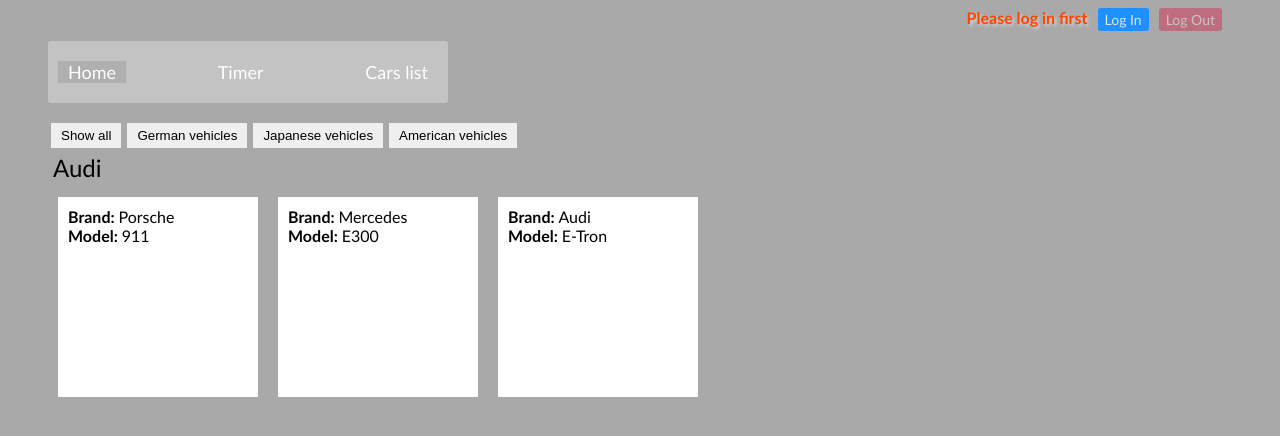
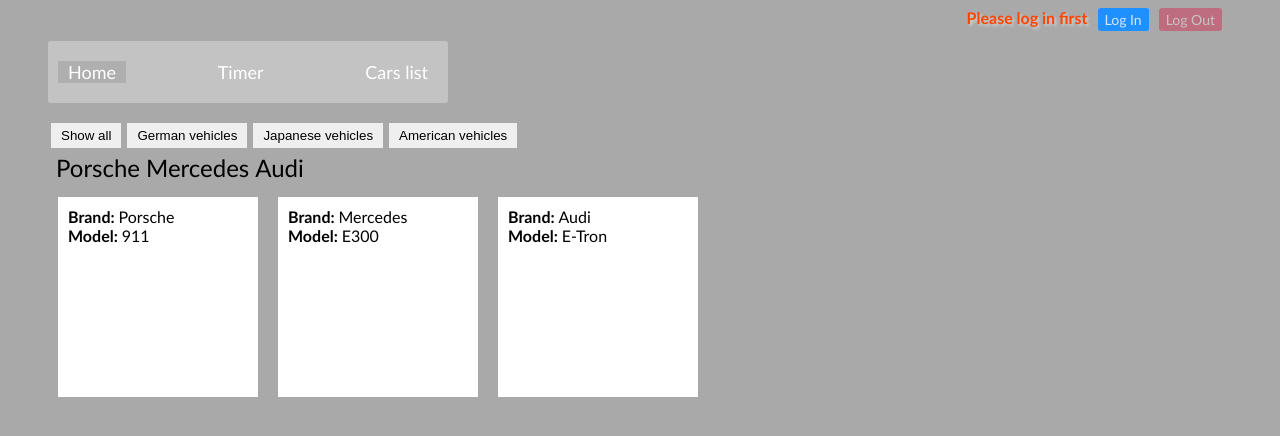
Before and after one commit to Nazar-Nazarenko/Car-Service, an Angular app in the folder Car-Service-App/: page /home in a window 1280 px wide. Both pictures are taken after a click on the button "German vehicles". Shown: the top 436 px of the page. Built offline with nearby package versions, Linux system fonts and the light colour scheme.

Commit message:
scan() method performed

```diff
--- a/Car-Service-App/src/app/components/home/home.component.html
+++ b/Car-Service-App/src/app/components/home/home.component.html
@@ -4,7 +4,9 @@
       {{button.name}}
     </button>
   </div>
-  <div class="brands">{{  carBrands }}</div>
+  <div class="wrap-brands">
+    <div class="brands" *ngFor="let brand of carBrands">{{brand}}</div>
+  </div>
   <div class="card-wrap" >
     <app-card-item *ngFor="let car of carsSelected" [cardItem]="car"></app-card-item>
   </div>
--- a/Car-Service-App/src/app/components/home/home.component.scss
+++ b/Car-Service-App/src/app/components/home/home.component.scss
@@ -13,9 +13,13 @@
       }
     }
   }
-  .brands {
+  .wrap-brands {
     margin: 5px;
     font-size: 24px;
+    display: flex;
+    div {
+      margin: 0 3px;
+    }
   }
   .active-color {
     background: orange;
--- a/Car-Service-App/src/app/components/home/home.component.ts
+++ b/Car-Service-App/src/app/components/home/home.component.ts
@@ -17,7 +17,7 @@
 export class HomeComponent implements OnInit {
   public cars = this.carsService.data;
   public carsSelected: Car[] = [];
-  public carBrands: string | undefined;
+  public carBrands: string[] = [];
 
 
   public btn: BtnValue[] = [
@@ -57,6 +57,7 @@
       take(this.cars.length),
       filter( index => this.cars[index].country === this.actualIndex),
       map( (index) => this.cars[index].brand),
+      scan( (acc, v) => [...acc, v], [] as string[])
     )
       .subscribe( result => {
         this.carBrands = result;
--- a/Car-Service-App/src/app/components/timer/timer.component.ts
+++ b/Car-Service-App/src/app/components/timer/timer.component.ts
@@ -1,4 +1,11 @@
 import { Component, OnInit } from '@angular/core';
+import {from, of} from 'rxjs';
+import {filter, scan} from 'rxjs/operators';
+
+export interface Person {
+  name: string;
+  age: number;
+}
 
 @Component({
   selector: 'app-timer',
@@ -7,9 +14,32 @@
 })
 export class TimerComponent implements OnInit {
 
+  private numbers: number[] = [1, 2, 3, 4, 5];
+  private people: Person[] = [
+    {
+      name: 'Nazar',
+      age: 34
+    },
+    {
+      name: 'Katya',
+      age: 28
+    }
+  ];
+
   constructor() { }
 
   ngOnInit(): void {
+    this.testMethod();
+  }
+
+  private testMethod(): void {
+    // @ts-ignore
+    const numbers$ = of(this.numbers).pipe(
+      scan((acc, v) => acc.concat(v), [] as number[]),
+    ).subscribe( res => console.log('res:', res));
+    console.log('numbers$', numbers$);
+
+    const people$ = from<Person[]>(this.people).pipe();
   }
 
 }
```
